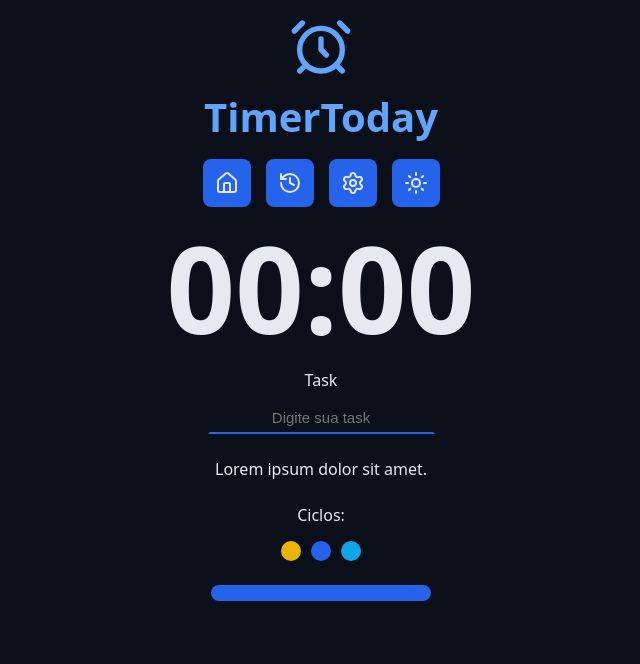
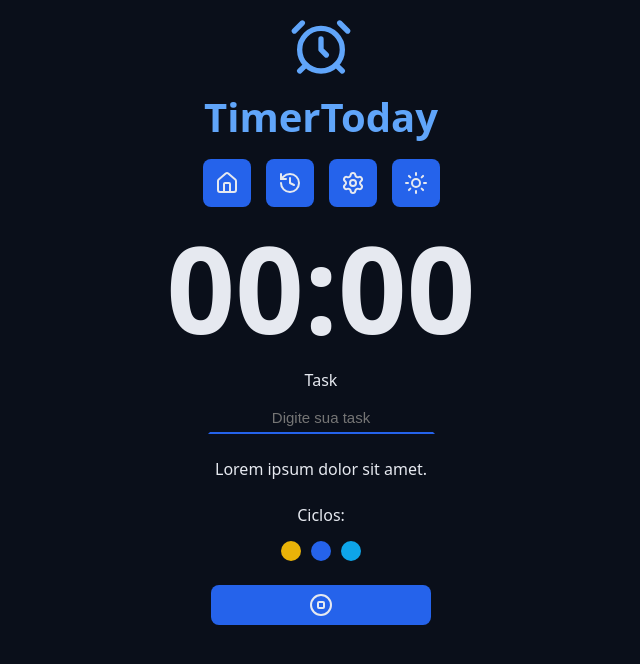
Before and after one commit to caio1213pgm/timerToday, a React (Vite) app: page / in a window 1280 px wide. Shown: the top 664 px of the page, without its empty margins (319-959 px from the left). Built offline with nearby package versions, Linux system fonts and the light colour scheme.

Commit message:
feat: implemente button in home page

```diff
--- a/src/App.tsx
+++ b/src/App.tsx
@@ -1,6 +1,7 @@
 import "./styles/global.css";
 import "./styles/theme.css";
 
+import { StopCircle } from "lucide-react";
 import BoxContainer from "./components/BoxContainer";
 import Button from "./components/Button";
 import CountDown from "./components/CountDown";
@@ -29,7 +30,9 @@ function App() {
           </div>
           <Cycles />
           <div>
-            <Button type="submit"></Button>
+            <Button type="submit" variant="primary">
+              <StopCircle />
+            </Button>
           </div>
         </form>
       </BoxContainer>
```
